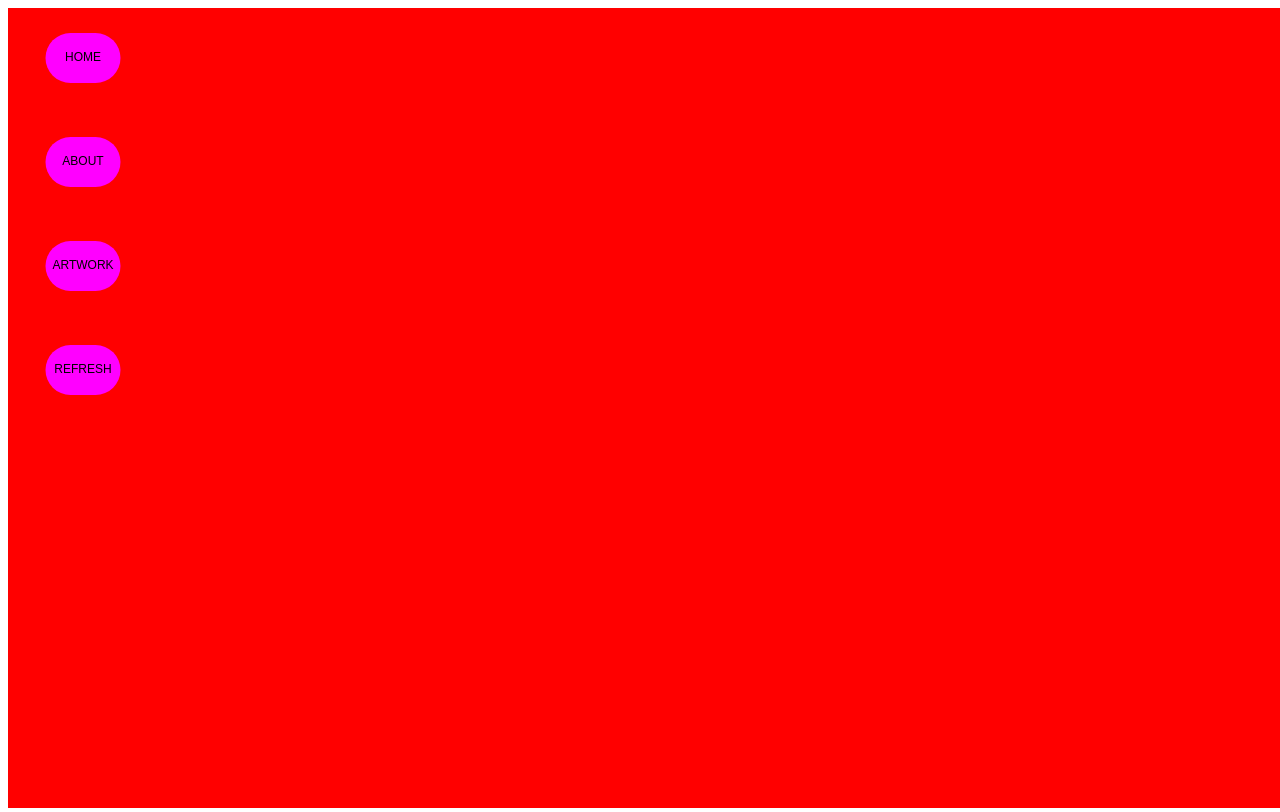
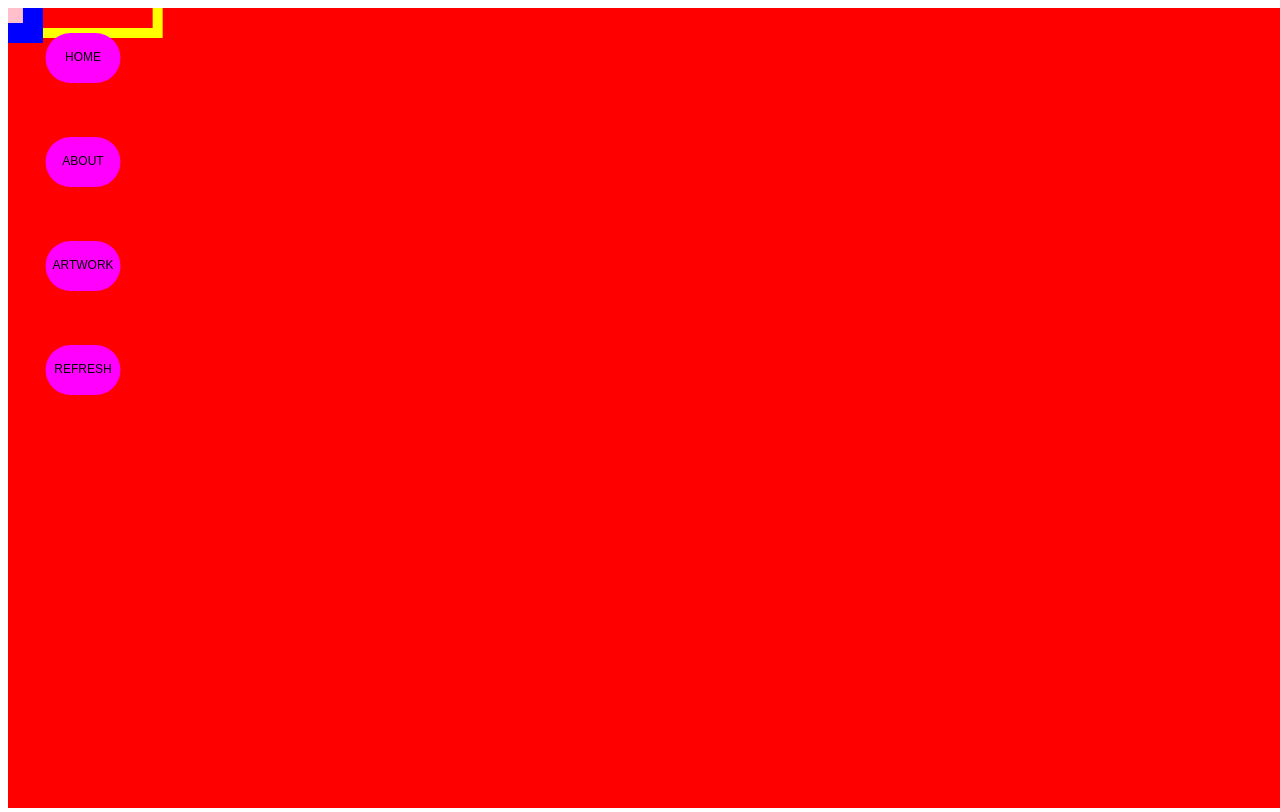
Before and after one commit to floriepicano/gatsby-processing, a Gatsby site: page /artwork in a window 1280 px wide. Built offline with nearby package versions, Linux system fonts and the light colour scheme; Gatsby itself is replaced by a stand-in of ours.

Commit message:
button-double

```diff
--- a/src/pages/artwork.js
+++ b/src/pages/artwork.js
@@ -49,22 +49,6 @@ function ComponentBuffer(props) {
  */
 function goban(p5) {
   // VARIABLE GLOBAL
-  let info_is = true;
-  const goban = [];
-  const stones = [];
-  const param = {
-    num: 19,
-    bg: 125,
-    fill: 255,
-    stroke: 0,
-    bg_alpha: 255,
-    fill_alpha: 255,
-    stroke_alpha: 255,
-    thickness: 1,
-    width: 20,
-    height: 20,
-    speed: 0.1,
-  };
 
   // PROCESSING FUNCTION
   p5.setup = function () {
@@ -72,9 +56,6 @@ function goban(p5) {
     p5.windowResized = () => {
       p5.resizeCanvas(p5.windowWidth, p5.windowHeight);
     };
-
-    init_goban(goban, param.num);
-    init_stones(stones, param.num);
   };
 
   p5.draw = function () {
@@ -85,187 +66,22 @@ function goban(p5) {
     // apparence(param);
     // let_s_dance(stones, param);
     // show_gui(info_is);
+    p5.rectMode(p5.CENTER);
+    variant_taille(p5.mouseX,p5.mouseY,300,50,"red", "yellow", 10);
+    variant_taille(p5.mouseY,p5.mouseX,50,50,"pink", "blue", 20);
   };
 
-  p5.mousePressed = function () {
-    setting(param, goban, stones);
-  };
-
-  p5.keyPressed = function () {
-    if (p5.key === "a") {
-      set_apparence(param);
-    }
-    if (p5.key === "t") {
-      set_size(param);
-    }
-
-    if (p5.key === "s") {
-      set_speed(param);
-    }
-
-    if (p5.key === "n") {
-      set_num(param, goban, stones);
-    }
-
-    if (p5.key === "i") {
-      info_is = info_is ? false : true;
-    }
-  };
-
-  // MY FUNCTIONS
-  // SETTING
-  function setting(struc, goban, pierre) {
-    set_num(struc, goban, pierre);
-    set_apparence(struc);
-    set_size(struc);
-    set_speed(struc);
+  function variant_taille (x, y, tx, ty, interieur, exterieur, epaisseur) {
+    apparence (interieur, exterieur, epaisseur);
+    let value = p5.sin(p5.frameCount /100);
+    let coeur_x = value * tx;
+    let coeur_y =value * ty;
+    p5.rect(x,y,coeur_x,coeur_y);
   }
 
-  function set_speed(struc) {
-    struc.speed = p5.random(0, 0.5);
-  }
-
-  function set_num(struc, goban, stones) {
-    struc.num = p5.round(p5.random(3, 19));
-    goban.length = 0;
-    stones.length = 0;
-    init_goban(goban, struc.num);
-    init_stones(stones, struc.num);
-  }
-
-  function set_size(struc) {
-    struc.width = p5.random(p5.width / 30, p5.width);
-    struc.height = p5.random(p5.height / 30, p5.height);
-  }
-
-  function set_apparence(struc) {
-    struc.bg = p5.random(255);
-    struc.fill = p5.random(255);
-    struc.stroke = p5.random(255);
-    struc.bg_alpha = p5.random(255);
-    struc.fill_alpha = p5.random(255);
-    struc.stroke_alpha = p5.random(255);
-    struc.thickness = p5.random(10);
-  }
-
-  // MY GUI INFO
-  function show_gui(is) {
-    if (is) {
-      let step = 20;
-      let pos = 0;
-      let x = 150;
-      let y = 25;
-      p5.noStroke();
-      // bg gui
-      p5.fill("yellow");
-      p5.rect(x - step, y, 200, 140);
-      //text
-      p5.fill("magenta");
-      p5.textAlign(p5.LEFT);
-      p5.text("i: show info", x, y + (pos += step));
-      p5.text("a: change apparence", x, y + (pos += step));
-      p5.text("t: change size", x, y + (pos += step));
-      p5.text("s: change speed", x, y + (pos += step));
-      p5.text("n: change quantity", x, y + (pos += step));
-      p5.text("mouse click change all settings", x, y + (pos += step));
-    }
-  }
-
-  // MY ARTISTICS FUNCTIONS
-  function let_s_dance(list, data) {
-    let dist = 30;
-    for (let i = 0; i < list.length; i++) {
-      let pos_x = list[i].x;
-      let pos_y = list[i].y;
-      let distance = 10;
-      let ang = p5.frameCount * p5.pow(data.speed, 4);
-      dancing_stone(pos_x, pos_y, distance, ang, data);
-    }
-  }
-
-  function dancing_stone(x, y, radius, angle, data) {
-    let normal_pos_x = p5.cos(angle);
-    let normal_pos_y = p5.sin(angle);
-    let projection_x = normal_pos_x * radius;
-    let projection_y = normal_pos_y * radius;
-    let final_pos_x = x + projection_x;
-    let final_pos_y = y + projection_y;
-    let rot = p5.frameCount * 0.02;
-    turning_stone(final_pos_x, final_pos_y, data.width, data.height, rot);
-  }
-
-  function turning_stone(x, y, w, h, rotation) {
-    let offset_w = w / 2;
-    let offset_h = h / 2;
-    p5.push();
-    p5.translate(x, y);
-    p5.push();
-    p5.rotate(rotation);
-    p5.translate(-offset_w, -offset_h);
-    p5.rect(0, 0, w, h);
-    p5.pop();
-    p5.pop();
-  }
-
-  function apparence(struc) {
-    p5.fill(struc.fill, struc.fill_alpha);
-    p5.stroke(struc.stroke, struc.stroke_alpha);
-    p5.strokeWeight(struc.thickness);
-  }
-
-  // MY STONES FUNCTION
-  function show_stones(list) {
-    for (let i = 0; i < list.length; i++) {
-      p5.circle(list[i].x, list[i].y, 10);
-    }
-  }
-
-  function init_stones(list, size) {
-    let size_cell_x = p5.width / size;
-    let size_cell_y = p5.height / size;
-    let offset_x = size_cell_x / 2;
-    let offset_y = size_cell_y / 2;
-    for (let i = 0; i <= size; i++) {
-      for (let k = 0; k <= size; k++) {
-        let x = i * size_cell_x - offset_x;
-        let y = k * size_cell_y - offset_y;
-        list.push({
-          x: x,
-          y: y,
-          sx: size_cell_x,
-          sy: size_cell_y,
-          ox: offset_x,
-          oy: offset_y,
-        });
-      }
-    }
-  }
-
-  // MES FONCTIONS GOBAN
-  function show_goban(list) {
-    for (let i = 0; i < list.length; i++) {
-      p5.line(list[i].ax, list[i].ay, list[i].bx, list[i].by);
-    }
-  }
-
-  function init_goban(goban, size) {
-    let size_cell_x = p5.width / size;
-    let size_cell_y = p5.height / size;
-    let offset_x = size_cell_x / 2;
-    let offset_y = size_cell_y / 2;
-    for (let i = 0; i <= size; i++) {
-      // horizontal line
-      let ax_h = 0;
-      let ay_h = i * size_cell_y - offset_y;
-      let bx_h = p5.width;
-      let by_h = i * size_cell_y - offset_y;
-      goban.push({ ax: ax_h, ay: ay_h, bx: bx_h, by: by_h });
-      // vertical line
-      let ax_v = i * size_cell_x - offset_x;
-      let ay_v = 0;
-      let bx_v = i * size_cell_x - offset_x;
-      let by_v = p5.height;
-      goban.push({ ax: ax_v, ay: ay_v, bx: bx_v, by: by_v });
-    }
+  function apparence (interieur, exterieur, epaisseur) {
+    p5.fill(interieur);
+    p5.stroke(exterieur);
+    p5.strokeWeight(epaisseur);
   }
 }
```
